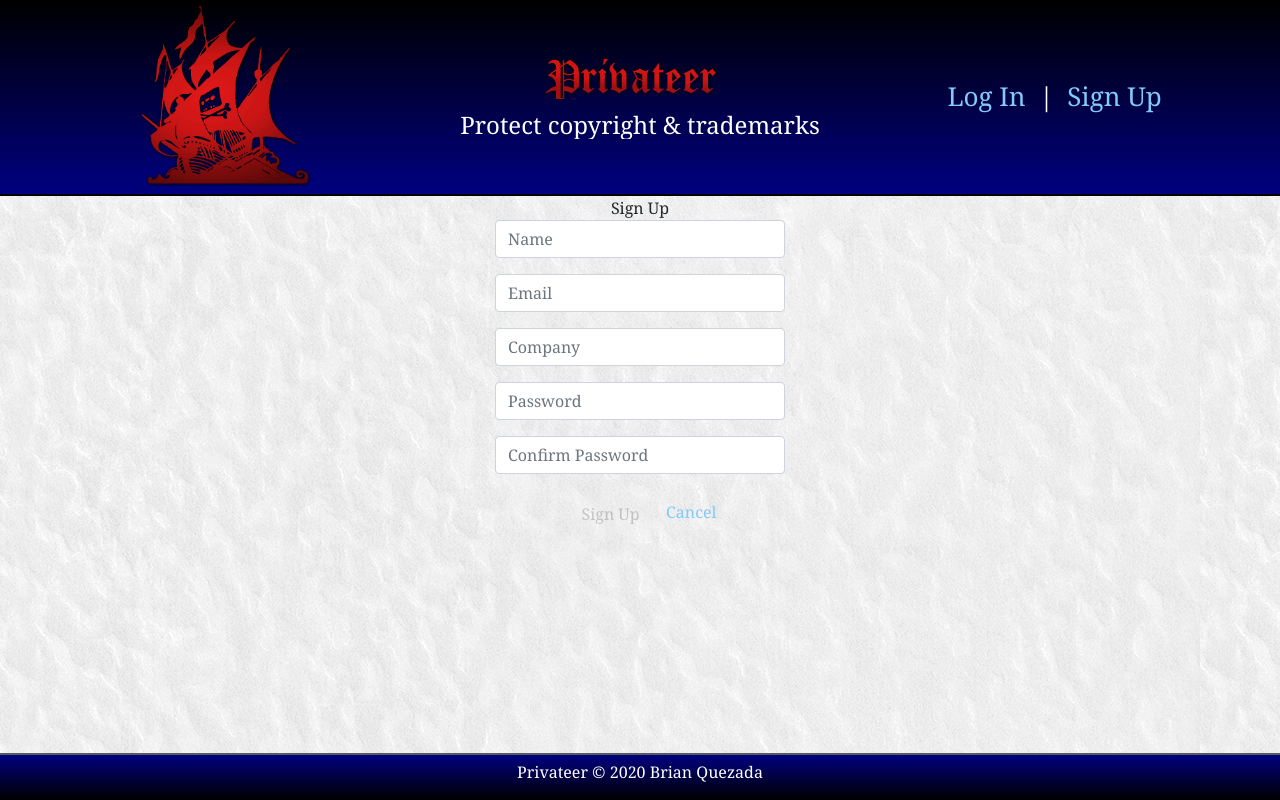
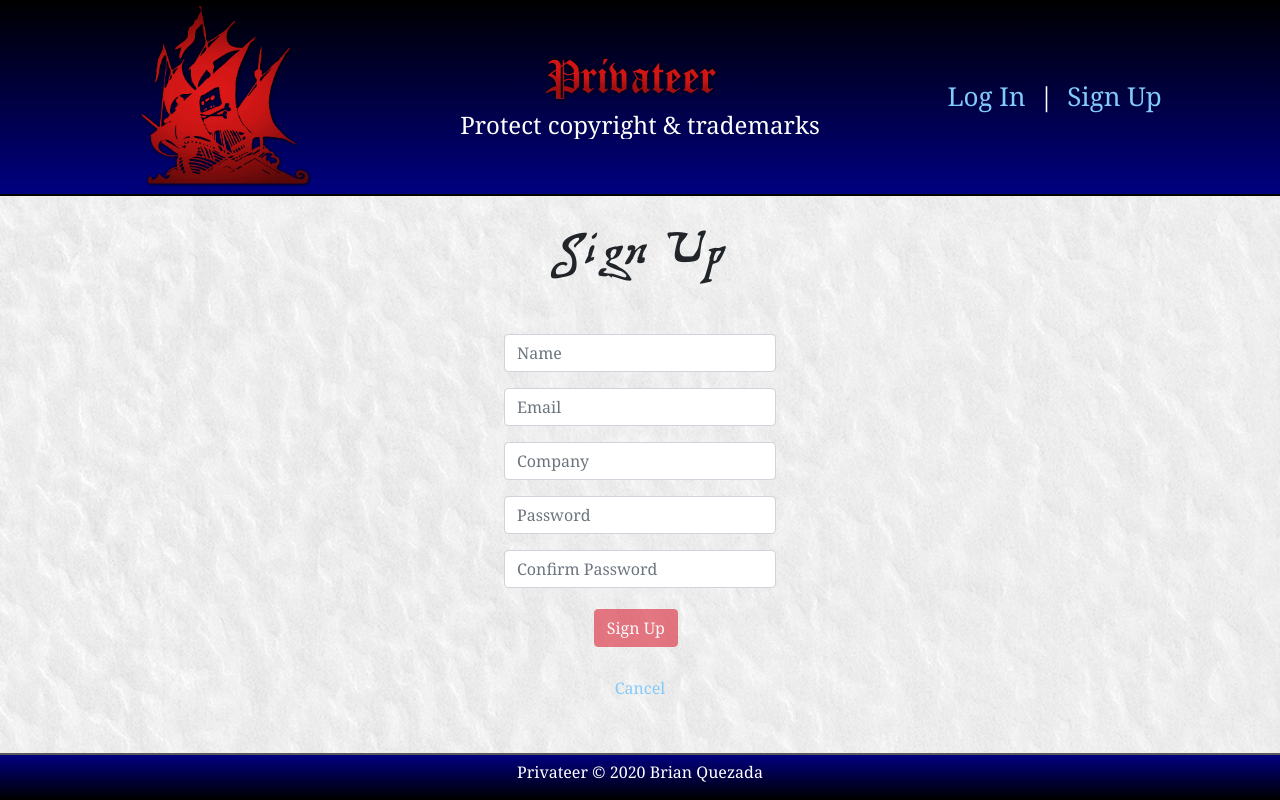
Before and after one commit to Bijikyu/privateer, a React (Create React App) app: page /signup in a window 1280 px wide. Built offline with nearby package versions, Linux system fonts and the light colour scheme; no server answers; a web font is replaced by a local one.

Commit message:
Final styling

```diff
--- a/public/main.css
+++ b/public/main.css
@@ -30,6 +30,8 @@
 body {
     box-sizing: border-box;
     background-image: url('/images/paper.jpg');
+    background-repeat: no-repeat;
+    background-size: cover;
 }
 
 main {
@@ -118,7 +120,15 @@ button {
 
 form {
     margin: 0 0 60px 0;
-    width: 25vw;
+    width: 100vw;
+}
+
+.logForm {
+    width: 40vw;
+    display: flex;
+    flex-direction: column;
+    align-items: center;
+
 }
 
 footer {
--- a/src/components/SignupForm/SignupForm.jsx
+++ b/src/components/SignupForm/SignupForm.jsx
@@ -40,8 +40,10 @@ class SignupForm extends Component {
   render() {
     return (
       <div>
-        <header className="header-footer">Sign Up</header>
-        <form className="form-horizontal" onSubmit={this.handleSubmit} >
+        <br></br>
+        <h2 className="header-footer">Sign Up</h2>
+        <br></br>
+        <form className="form-horizontal logForm" onSubmit={this.handleSubmit} >
           <div className="form-group">
             <div className="col-sm-12">
               <input type="text" className="form-control" placeholder="Name" value={this.state.name} name="name" onChange={this.handleChange} />
@@ -69,7 +71,9 @@ class SignupForm extends Component {
           </div>
           <div className="form-group">
             <div className="col-sm-12 text-center">
-              <button className="btn btn-default" disabled={this.isFormInvalid()}>Sign Up</button>&nbsp;&nbsp;
+              <button className="btn btn-default btn-danger" disabled={this.isFormInvalid()}>Sign Up</button>&nbsp;&nbsp;
+              <br></br>
+              <br></br>
               <Link to='/'>Cancel</Link>
             </div>
           </div>
--- a/src/pages/AddPrivateerPage/AddPrivateerPage.jsx
+++ b/src/pages/AddPrivateerPage/AddPrivateerPage.jsx
@@ -59,8 +59,11 @@ class AddPrivateerPage extends Component {
                         value={this.state.formData.canon} onChange={this.handleChange}/>
                     </div>
                 </div>
+                <br></br>
                 <button type="submit" className="btn btn-xs btn-danger" disabled={this.state.invalidForm}> COMMISSION YOUR PRIVATEER </button>
             </form>
+            <br></br>
+            <br></br>
       </>
     );
 }
--- a/src/pages/LandingPage/LandingPage.jsx
+++ b/src/pages/LandingPage/LandingPage.jsx
@@ -31,6 +31,8 @@ const MainPage = (props) => {
         in pursuit of your wayward contraband.</p>
         <br></br>
         <br></br>
+        <br></br>
+        <br></br>
     </div>
   );
 };
--- a/src/pages/LoginPage/LoginPage.jsx
+++ b/src/pages/LoginPage/LoginPage.jsx
@@ -43,8 +43,10 @@ class LoginPage extends Component {
   render() {
     return (
       <>
-        <h1>Log In</h1>
-        <form ref={this.formRef} autoComplete="off" onSubmit={this.handleSubmit}>
+        <br></br>
+        <h2>Log In</h2>
+        <br></br>
+        <form className='logForm' ref={this.formRef} autoComplete="off" onSubmit={this.handleSubmit}>
           <div className="form-group">
             <label>Your email (required)</label>
             <input className="form-control" name="email" required
@@ -55,7 +57,7 @@ class LoginPage extends Component {
             <input type="password" className="form-control" name="password"
               value={this.state.formData.password} onChange={this.handleChange}/>
           </div>
-          <button type="submit" className="btn" disabled={this.state.invalidForm}>LOG IN</button>
+          <button type="submit" className="btn btn-danger" disabled={this.state.invalidForm}>LOG IN</button>
         </form>
       </>
     );
```
